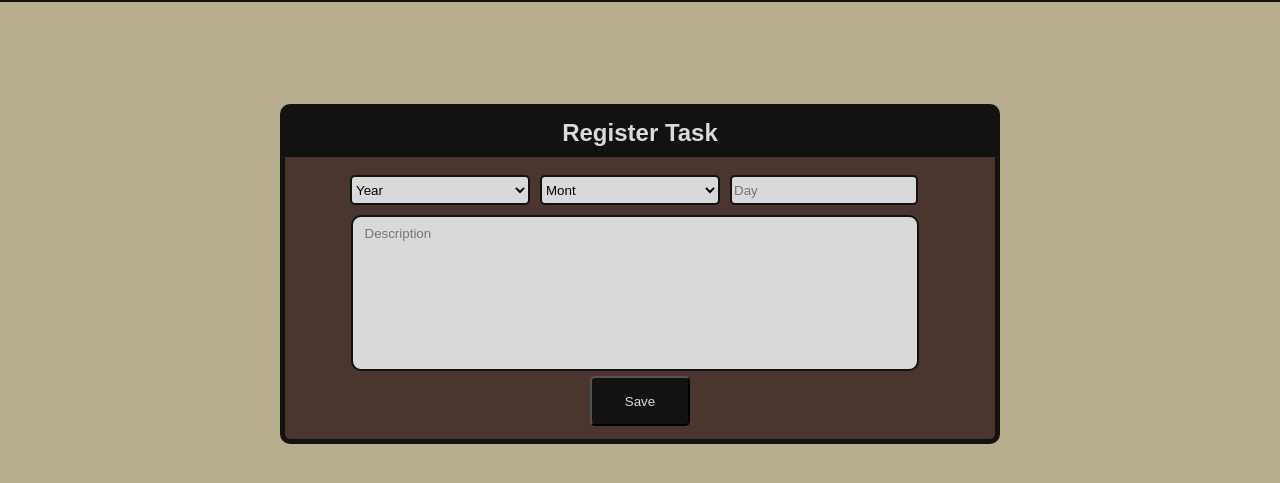
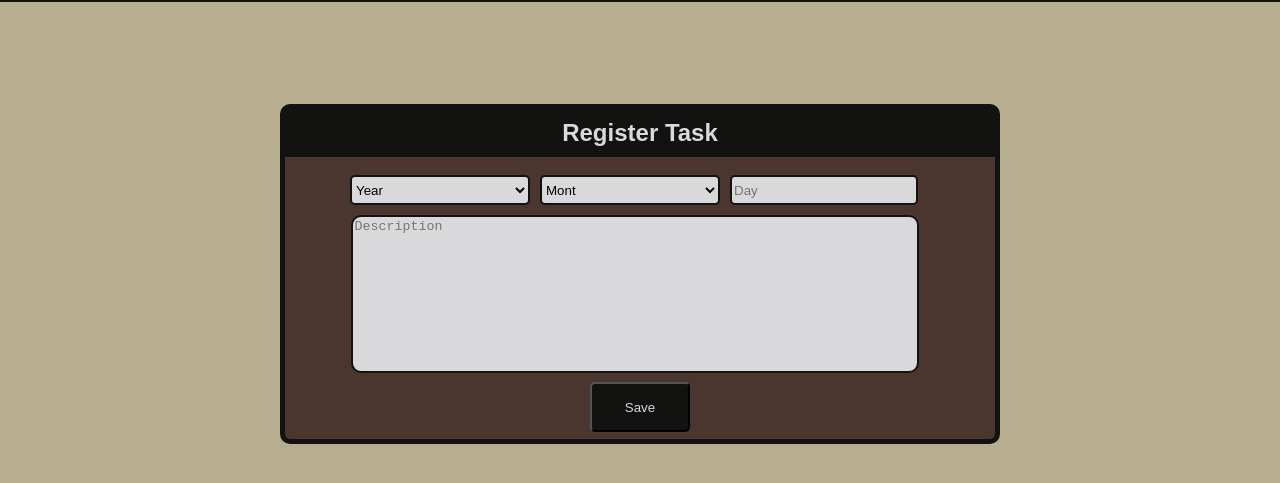
Before and after one commit to MatheusFariasRS/app.js, a plain HTML site: page index.html in a window 1280 px wide. Shown: the part 83-566 px from the top of the page. Drawn offline with Linux system fonts and the light colour scheme.

Commit message:
adjuste textearea

```diff
--- a/index.html
+++ b/index.html
@@ -64,7 +64,7 @@
                         <input type="text" placeholder="Day" id="day" />
                     </div>
                     <div>
-                        <input type="text" placeholder="Description" id="description">
+                        <textarea name="" itype="text" placeholder="Description" id="description"></textarea>
                     </div>
                     <div>
                         <button id="butao" onclick="alert('funcionou')">Save</button>
--- a/styles/style.css
+++ b/styles/style.css
@@ -116,18 +116,13 @@ nav ul li a:hover{
     border-style: none;
     border: 2px #121210 solid;
     background: #d9d9db;
+    resize: none;
 
 
 
 }
 
-#description::placeholder {
-    display: block;
-    float: left;
-    margin-left: 10px;
-    margin-top: -60px;
 
-}
 
 #butao {
     background-color: #121210;
--- a/styles/style_management.css
+++ b/styles/style_management.css
@@ -116,18 +116,12 @@ nav ul li a:hover{
     border-style: none;
     border: 2px #121210 solid;
     background: #d9d9db;
+    resize: none;
 
 
 
 }
 
-#description::placeholder {
-    display: block;
-    float: left;
-    margin-left: 10px;
-    margin-top: -60px;
-
-}
 
 #butao {
     background-color: #121210;
```
Also changed, not shown: management.html (+1 -1 lines).
